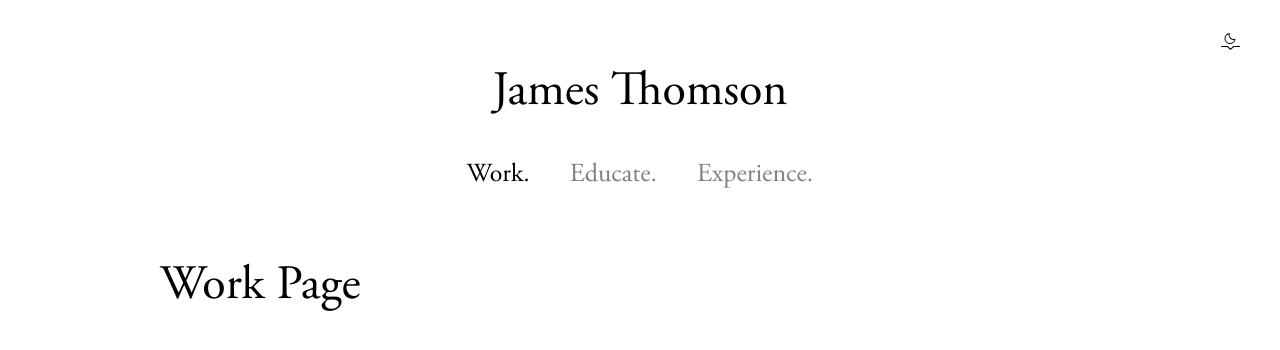
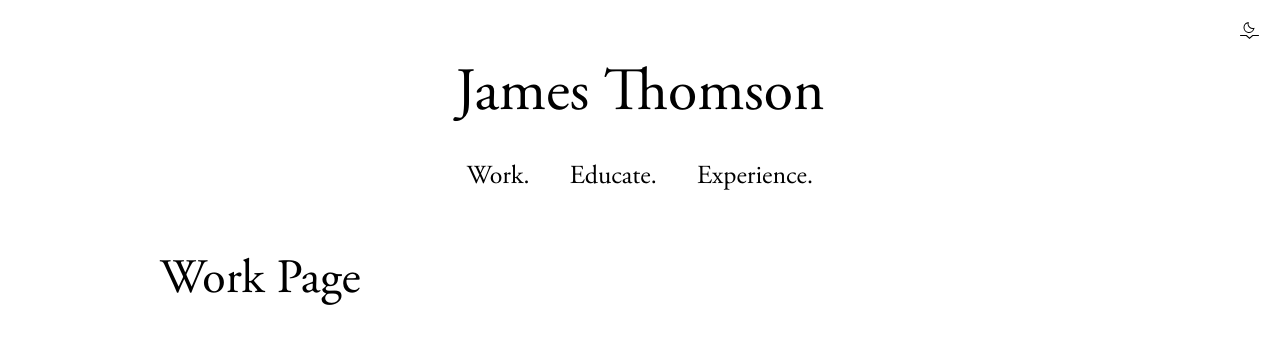
Before and after one commit to jamesthomsondev/personal, a Vue app: page /#/work in a window 1280 px wide. Shown: the top 350 px of the page. Built offline with nearby package versions, Linux system fonts and the light colour scheme; the HTML template or start-up script is replaced by a standard one.

Commit message:
Adjust response sizes

```diff
--- a/src/App.vue
+++ b/src/App.vue
@@ -15,9 +15,14 @@
   @import './assets/styles/base.scss';
 
   .container {
+    min-width: 320px;
     max-width: 960px;
     margin: 0 auto;
-    padding: 60px 0;
+    padding: 12vw 0;
+
+    @include min-xs {
+      padding: 60px 0;
+    }
   }
 </style>
 
--- a/src/assets/styles/_typography.scss
+++ b/src/assets/styles/_typography.scss
@@ -18,58 +18,30 @@
   --h1: 4.8rem;
   --h2: 3.2rem;
   --h3: 2.2rem;
-  --h4: 1.5rem;
+  --h4: 1.8rem;
   --h5: 1rem;
   --h6: .75rem;
 
   --p: 2rem;
-  --baseline: 1.4;
+  --baseline: 1.2;
   --weight-normal: 400;
   --weight-bold: 700;
 
-  --color-bg: var(--white);
-  --color-text: var(--black);
-  --color-link: var(--gray-20);
-  --color-link-hover: var(--gray-30);
-  --color-link-active: var(--black);
+  font-size: calc(62.5% - 0.5vw);
 
-  color: var(--color-text);
-  font-size: 10px;
+  @include min-xs {
+    font-size: 62.5%;
+  }
+
   font-weight: var(--weight-normal);
   font-family: 'Garamond', 'Times New Roman', 'Serif';
   line-height: var(--baseline);
+  color: var(--color-text);
+
   -webkit-font-smoothing: antialiased;
   -moz-osx-font-smoothing: grayscale;
   text-rendering: optimizeLegibility;
 }
-
-@mixin dark-mode {
-  --color-bg: var(--black);
-  --color-text: var(--white);
-  --color-link: var(--gray-10);
-  --color-link-hover: var(--gray-0);
-  --color-link-active: var(--white);
-
-  background-color: var(--color-bg);
-  color: var(--color-text);
-}
-
-.is-dark {
-  @include dark-mode;
-}
-
-@media screen and (prefers-color-scheme: dark) {
-  :root {
-    @include dark-mode;
-  }
-}
-
-h1, .h1 { font-size: var(--h1) }
-h2, .h2 { font-size: var(--h2) }
-h3, .h3 { font-size: var(--h3) }
-h4, .h4 { font-size: var(--h4) }
-h5, .h5 { font-size: var(--h5) }
-h6, .h6 { font-size: var(--h6) }
 
 h1,
 h2,
@@ -79,16 +51,41 @@ h5,
 h6,
 p {
   margin-top: 0;
-  margin-bottom: 0.75rem;
+  margin-bottom: 1.16667em;
 
   font-weight: var(--weight-normal);
 }
 
-a,
+h1, .h1 {
+  font-size: var(--h1);
+}
+
+h2, .h2 {
+  font-size: var(--h2);
+}
+
+h3, .h3 {
+  font-size: var(--h3);
+}
+
+h4, .h4 {
+  font-size: var(--h4);
+}
+
+h5, .h5 {
+  font-size: var(--h5);
+}
+
+h6, .h6 {
+  font-size: var(--h6);
+}
+
 p {
   font-size: var(--p);
+  line-height: 1.8;
 }
 
 a {
+  font-size: inherit;
   text-decoration: none;
 }
--- a/src/components/Logo.vue
+++ b/src/components/Logo.vue
@@ -11,8 +11,12 @@
     text-align: center;
 
     a {
+      font-size: var(--h1);
       color: var(--color-text);
-      font-size: var(--h1);
+
+      @include min-xs {
+        font-size: 6rem;
+      }
     }
   }
 </style>
--- a/src/components/Navigation.vue
+++ b/src/components/Navigation.vue
@@ -8,14 +8,23 @@
 
 <style scoped lang="scss">
   nav {
-    margin-bottom: 60px;
+    margin-bottom: 10vw;
     text-align: center;
 
+    @include min-xs {
+      margin-bottom: 60px;
+    }
+
     a {
-      margin: 0 20px;
+      margin: 0 10px;
 
+      font-size: var(--h3);
       color: var(--color-link);
-      font-size: 2.6rem;
+
+      @include min-xs {
+        font-size: 2.6rem;
+        margin: 0 20px;
+      }
 
       &.active {
         color: var(--color-link-active);
--- a/src/components/ThemeToggle.vue
+++ b/src/components/ThemeToggle.vue
@@ -17,9 +17,19 @@
 
 <style scoped lang="scss">
   .toggle {
-    position: fixed;
-    right: 20px;
-    top: 20px;
+    position: absolute;
+    right: 0;
+    top: 0;
+    padding: 5px;
+
+    @include min-xs {
+      position: fixed;
+    }
+
+    @include min-md {
+      right: 10px;
+      top: 10px;
+    }
 
     .sun,
     .moon {
@@ -66,11 +76,9 @@
   export default {
     name: 'ThemeToggle',
 
-    data () {
-      return {
-        isDark: false
-      }
-    },
+    data: () => ({
+      isDark: false
+    }),
 
     computed: {
       mode () {
```
